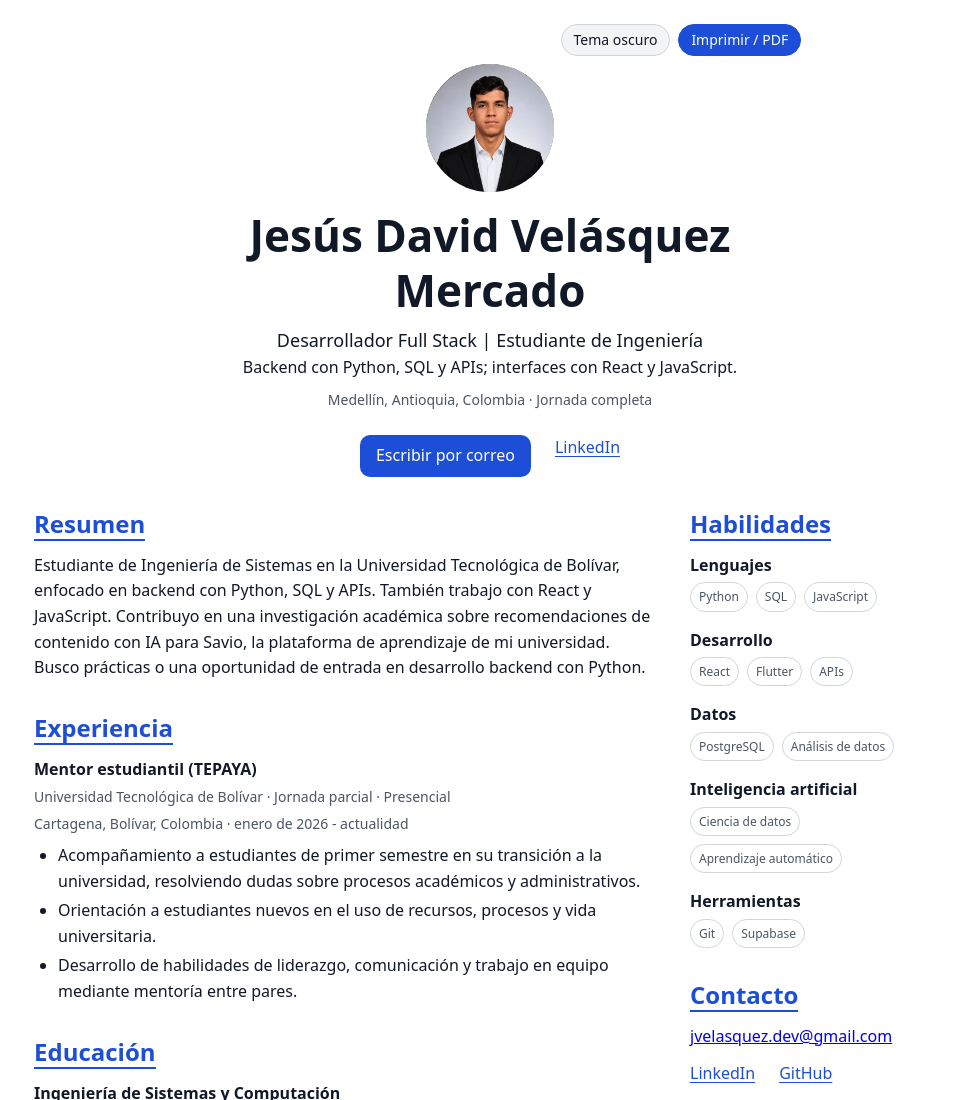
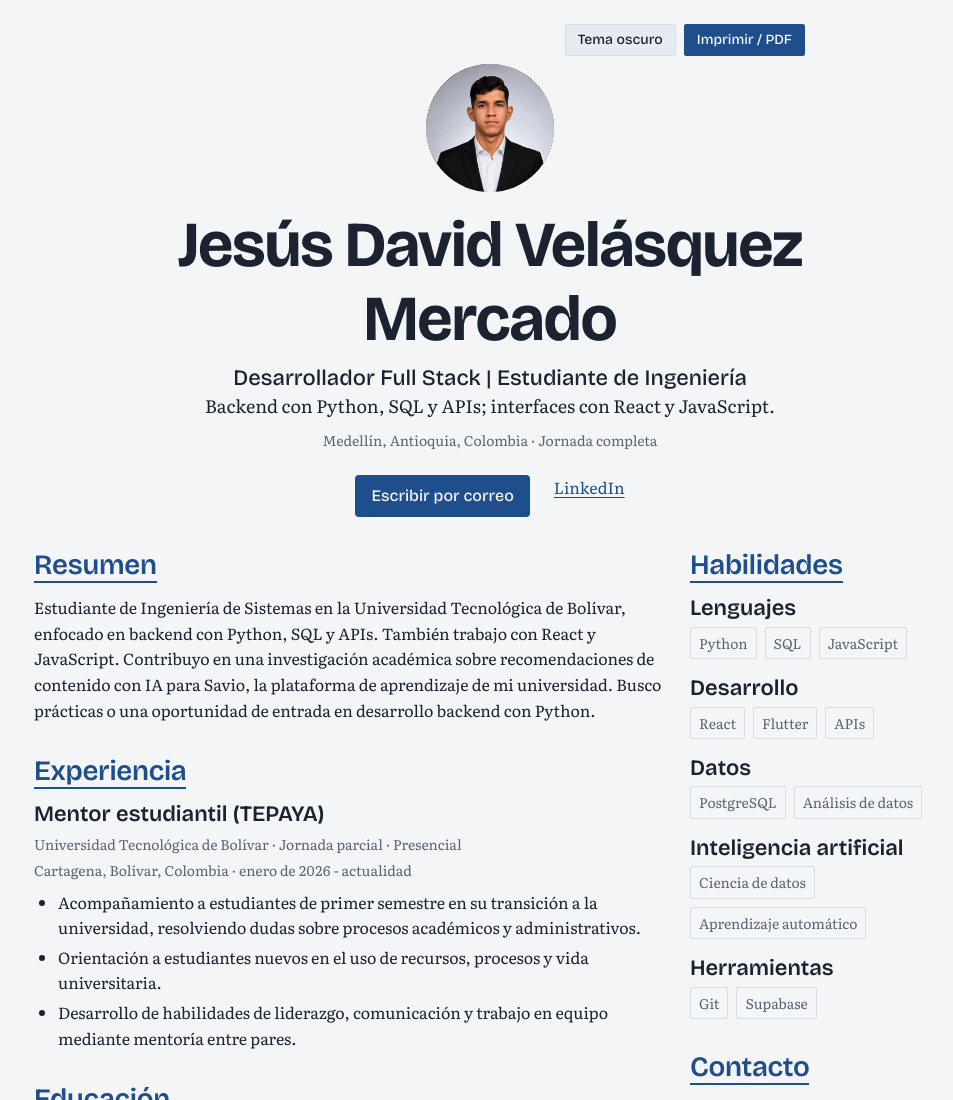
Before and after one commit to Jesus-engineer/My-Resume-Web, a website: page index.html in a window 1280 px wide. Shown: the top 1100 px of the page, without its empty margins (150-1103 px from the left). Drawn offline with Linux system fonts and the light colour scheme.

Commit message:
feat: sistema visual cianotipo
- Tokens claros y oscuros con contraste AA.

- Bricolage Grotesque y Literata autohospedadas en WOFF2, con OFL y preload.

- Nueva escala tipografica, componentes y assets de marca.

```diff
--- a/index.html
+++ b/index.html
@@ -21,11 +21,13 @@
   <meta name="twitter:description" content="Estudiante de Ingeniería de Sistemas en la UTB, enfocado en backend con Python, SQL y APIs. Busco prácticas o un puesto de entrada en backend.">
   <meta name="twitter:image" content="https://jesus-engineer.github.io/My-Resume-Web/assets/og-image.png">
   <meta name="twitter:image:alt" content="Jesús David Velásquez Mercado, desarrollador full stack">
-  <meta name="theme-color" content="#ffffff" media="(prefers-color-scheme: light)">
-  <meta name="theme-color" content="#0b1120" media="(prefers-color-scheme: dark)">
+  <meta name="theme-color" content="#f3f5f7" media="(prefers-color-scheme: light)">
+  <meta name="theme-color" content="#0c2238" media="(prefers-color-scheme: dark)">
   <link rel="icon" href="assets/favicon.svg" type="image/svg+xml">
   <link rel="alternate icon" href="assets/favicon.ico" type="image/x-icon">
   <link rel="apple-touch-icon" href="assets/apple-touch-icon.png">
+  <link rel="preload" href="assets/fonts/bricolage-grotesque-latin.woff2" as="font" type="font/woff2" crossorigin>
+  <link rel="preload" href="assets/fonts/literata-latin.woff2" as="font" type="font/woff2" crossorigin>
   <script type="application/ld+json">
   {
     "@context": "https://schema.org",
--- a/styles.css
+++ b/styles.css
@@ -1,8 +1,28 @@
 /* Hoja de vida: sistema de diseno
    Espaciado: 4, 8, 12, 16, 24, 32, 48, 64 px (--space-1 a --space-8)
-   Tipografia: 12, 14, 16, 18, 20 px + h1/h2 fluidos con clamp()
-   Color: fondo, texto, suave, un unico acento, borde y superficie
-   Radios: 6, 10 y pildora */
+   Tipografia: 14, 16, 18, 22, 28, 40 y 64 px; display fluido con clamp()
+   Familias: Bricolage Grotesque (display) y Literata (texto)
+   Color: cianotipo y papel; un unico acento; borde y superficie
+   Radios: 2 y 4 px, sin pildoras */
+@font-face {
+  font-family: "Bricolage Grotesque";
+  font-style: normal;
+  font-weight: 200 800;
+  font-stretch: 100%;
+  font-display: swap;
+  src: url("assets/fonts/bricolage-grotesque-latin.woff2") format("woff2");
+  unicode-range: U+0000-00FF, U+0131, U+0152-0153, U+02BB-02BC, U+02C6, U+02DA, U+02DC, U+0304, U+0308, U+0329, U+2000-206F, U+20AC, U+2122, U+2191, U+2193, U+2212, U+2215, U+FEFF, U+FFFD;
+}
+
+@font-face {
+  font-family: "Literata";
+  font-style: normal;
+  font-weight: 200 900;
+  font-display: swap;
+  src: url("assets/fonts/literata-latin.woff2") format("woff2");
+  unicode-range: U+0000-00FF, U+0131, U+0152-0153, U+02BB-02BC, U+02C6, U+02DA, U+02DC, U+0304, U+0308, U+0329, U+2000-206F, U+20AC, U+2122, U+2191, U+2193, U+2212, U+2215, U+FEFF, U+FFFD;
+}
+
 :root {
   color-scheme: light;
 
@@ -15,57 +35,60 @@
   --space-7: 3rem;
   --space-8: 4rem;
 
-  --text-xs: 0.75rem;
+  --text-xs: 0.875rem;
   --text-sm: 0.875rem;
   --text-base: 1rem;
   --text-lg: 1.125rem;
-  --text-xl: 1.25rem;
-  --text-h1: clamp(2rem, 1.5rem + 2.5vw, 2.75rem);
-  --text-h2: clamp(var(--text-xl), 1.1rem + 1vw, 1.5rem);
-  --leading-tight: 1.25;
+  --text-xl: 1.375rem;
+  --text-2xl: 1.75rem;
+  --text-3xl: 2.5rem;
+  --text-4xl: 4rem;
+  --text-h1: clamp(var(--text-3xl), 1.5rem + 4vw, var(--text-4xl));
+  --text-h2: var(--text-2xl);
+  --leading-tight: 1.15;
   --leading-normal: 1.6;
 
-  --color-fondo: #ffffff;
-  --color-texto: #111827;
-  --color-suave: #4b5563;
-  --color-acento: #1d4ed8;
-  --color-acento-hover: #1e40af;
-  --color-sobre-acento: #ffffff;
-  --color-borde: #d1d5db;
-  --color-superficie: #f3f4f6;
+  --color-fondo: #f3f5f7;
+  --color-texto: #1b2330;
+  --color-suave: #5b6573;
+  --color-acento: #1f4e8c;
+  --color-acento-hover: #163b6b;
+  --color-sobre-acento: #f3f5f7;
+  --color-borde: #d5dce4;
+  --color-superficie: #e6ebf1;
 
-  --radius-sm: 0.375rem;
-  --radius-md: 0.625rem;
-  --radius-pill: 999px;
+  --radius-sm: 2px;
+  --radius-md: 4px;
 
   --ancho-max: 60rem;
-  --fuente-principal: system-ui, -apple-system, Segoe UI, Roboto, Helvetica, Arial, sans-serif;
+  --fuente-principal: "Literata", Georgia, serif;
+  --fuente-display: "Bricolage Grotesque", system-ui, sans-serif;
 }
 
 @media (prefers-color-scheme: dark) {
   :root:not([data-theme="light"]) {
     color-scheme: dark;
-    --color-fondo: #0b1120;
-    --color-texto: #e5e7eb;
-    --color-suave: #9ca3af;
-    --color-acento: #60a5fa;
-    --color-acento-hover: #93c5fd;
-    --color-sobre-acento: #0b1120;
-    --color-borde: #334155;
-    --color-superficie: #111827;
+    --color-fondo: #0c2238;
+    --color-texto: #e6eef7;
+    --color-suave: #a9b8c9;
+    --color-acento: #8ec5ff;
+    --color-acento-hover: #b7d8ff;
+    --color-sobre-acento: #0c2238;
+    --color-borde: #24415e;
+    --color-superficie: #132d48;
   }
 }
 
 :root[data-theme="dark"] {
   color-scheme: dark;
-  --color-fondo: #0b1120;
-  --color-texto: #e5e7eb;
-  --color-suave: #9ca3af;
-  --color-acento: #60a5fa;
-  --color-acento-hover: #93c5fd;
-  --color-sobre-acento: #0b1120;
-  --color-borde: #334155;
-  --color-superficie: #111827;
+  --color-fondo: #0c2238;
+  --color-texto: #e6eef7;
+  --color-suave: #a9b8c9;
+  --color-acento: #8ec5ff;
+  --color-acento-hover: #b7d8ff;
+  --color-sobre-acento: #0c2238;
+  --color-borde: #24415e;
+  --color-superficie: #132d48;
 }
 
 :root[data-theme="light"] {
@@ -98,6 +121,9 @@
 body {
   font-family: var(--fuente-principal);
   font-size: var(--text-base);
+  font-weight: 400;
+  font-synthesis: none;
+  font-optical-sizing: auto;
   color: var(--color-texto);
   background: var(--color-fondo);
   line-height: var(--leading-normal);
@@ -105,6 +131,19 @@ body {
   max-width: var(--ancho-max);
   margin: 0 auto;
   overflow-wrap: break-word;
+}
+
+h1,
+h2,
+h3,
+.hero__cargo {
+  font-family: var(--fuente-display);
+  font-optical-sizing: auto;
+}
+
+h3 {
+  font-weight: 600;
+  line-height: 1.25;
 }
 
 img {
@@ -117,6 +156,8 @@ img {
   top: var(--space-2);
   left: var(--space-2);
   z-index: 100;
+  font-family: var(--fuente-display);
+  font-weight: 500;
   padding: var(--space-2) var(--space-3);
   border-radius: var(--radius-md);
   background: var(--color-acento);
@@ -138,6 +179,8 @@ header {
 
 header h1 {
   font-size: var(--text-h1);
+  font-weight: 700;
+  letter-spacing: -0.02em;
   line-height: var(--leading-tight);
   margin-bottom: var(--space-2);
 }
@@ -181,12 +224,14 @@ main {
 
 .hero__cargo {
   color: var(--color-texto);
-  font-size: var(--text-lg);
+  font-size: var(--text-xl);
   font-weight: 500;
+  line-height: 1.3;
 }
 
 .hero__valor {
   color: var(--color-texto);
+  font-size: var(--text-lg);
   max-width: 42rem;
   margin: 0 auto var(--space-2);
 }
@@ -206,11 +251,13 @@ main {
 
 .tema-toggle {
   font: inherit;
+  font-family: var(--fuente-display);
   font-size: var(--text-sm);
+  font-weight: 500;
   color: var(--color-texto);
   background: var(--color-superficie);
   border: 1px solid var(--color-borde);
-  border-radius: var(--radius-pill);
+  border-radius: var(--radius-sm);
   padding: var(--space-1) var(--space-3);
   cursor: pointer;
 }
@@ -222,11 +269,13 @@ main {
 
 .boton-imprimir {
   font: inherit;
+  font-family: var(--fuente-display);
   font-size: var(--text-sm);
+  font-weight: 500;
   color: var(--color-sobre-acento);
   background: var(--color-acento);
   border: 1px solid var(--color-acento);
-  border-radius: var(--radius-pill);
+  border-radius: var(--radius-sm);
   padding: var(--space-1) var(--space-3);
   cursor: pointer;
 }
@@ -256,6 +305,9 @@ main {
 
 .boton {
   display: inline-block;
+  font-family: var(--fuente-display);
+  font-size: var(--text-base);
+  font-weight: 500;
   padding: var(--space-2) var(--space-4);
   border-radius: var(--radius-md);
   background: var(--color-acento);
@@ -275,7 +327,7 @@ main {
 }
 
 .certificaciones h3 {
-  font-size: var(--text-base);
+  font-size: var(--text-xl);
   margin-bottom: var(--space-1);
 }
 
@@ -302,7 +354,7 @@ main {
 }
 
 .proyecto h3 {
-  font-size: var(--text-base);
+  font-size: var(--text-xl);
   margin-bottom: var(--space-1);
 }
 
@@ -317,7 +369,7 @@ main {
 .proyecto__aptitudes li {
   padding: var(--space-1) var(--space-2);
   border: 1px solid var(--color-borde);
-  border-radius: var(--radius-pill);
+  border-radius: var(--radius-sm);
   font-size: var(--text-xs);
   color: var(--color-suave);
 }
@@ -341,7 +393,7 @@ main {
 .experiencia__puesto h3,
 .educacion__estudio h3,
 .habilidades__grupo h3 {
-  font-size: var(--text-base);
+  font-size: var(--text-xl);
   margin-bottom: var(--space-1);
 }
 
@@ -373,7 +425,7 @@ main {
 .habilidades__lista li {
   padding: var(--space-1) var(--space-2);
   border: 1px solid var(--color-borde);
-  border-radius: var(--radius-pill);
+  border-radius: var(--radius-sm);
   font-size: var(--text-xs);
   color: var(--color-suave);
 }
@@ -416,6 +468,8 @@ section {
 
 section h2 {
   font-size: var(--text-h2);
+  font-weight: 600;
+  letter-spacing: -0.01em;
   line-height: var(--leading-tight);
   margin-bottom: var(--space-3);
   color: var(--color-acento);
```
Also changed, not shown: assets/fonts/OFL-Bricolage.txt (added, +93 -0 lines), assets/fonts/OFL-Literata.txt (added, +93 -0 lines), assets/apple-touch-icon.png, assets/favicon.ico, assets/favicon.svg, assets/fonts/bricolage-grotesque-latin.woff2 (added), assets/fonts/literata-latin.woff2 (added), assets/og-image.png.
